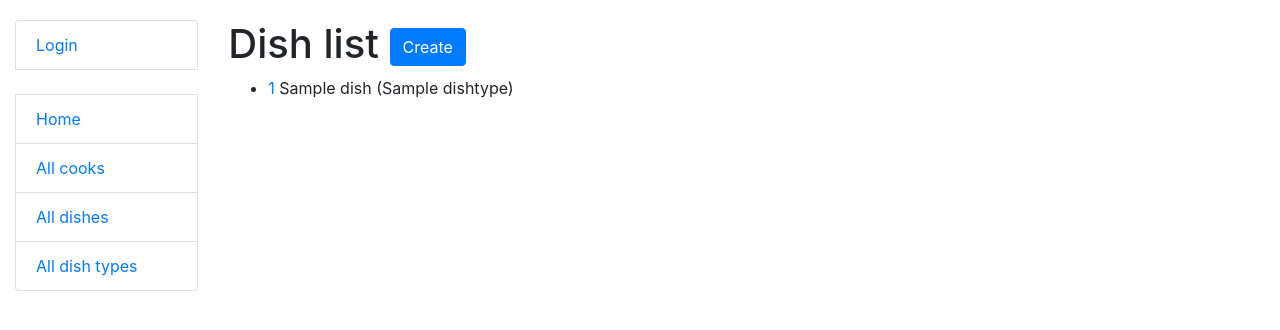
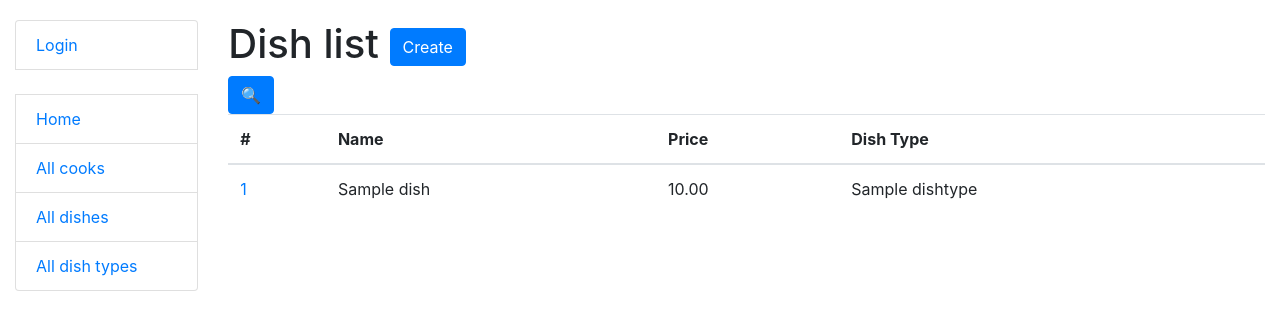
Before and after one commit to Vasyl-Poremchuk/restaurant-kitchen-service, a Django app: page /dishes/ in a window 1280 px wide. Shown: the top 330 px of the page. Run offline with Django 4.2, Linux system fonts and the light colour scheme; tables that the repository leaves empty hold one stand-in row (values such as "Sample post"); some libraries are stand-ins or nearby versions.

Commit message:
Update dish_list.html markup

```diff
--- a/templates/restaurant/dish_list.html
+++ b/templates/restaurant/dish_list.html
@@ -1,4 +1,5 @@
 {% extends "base.html" %}
+{% load crispy_forms_filters %}
 
 {% block content %}
   <h1>
@@ -7,16 +8,34 @@
       Create
     </a>
   </h1>
+  <form action="" method="get" class="form-inline">
+    {{ search_form|crispy }}
+    <input type="submit" value="🔍" class="btn btn-primary">
+  </form>
   {% if dish_list %}
-    <ul>
+    <table class="table">
+      <thead>
+      <tr>
+        <th scope="col">#</th>
+        <th scope="col">Name</th>
+        <th scope="col">Price</th>
+        <th scope="col">Dish Type</th>
+      </tr>
+      </thead>
+      <tbody>
+
       {% for dish in dish_list %}
-        <li>
-          <a href="{% url 'restaurant:dish-detail' pk=dish.id %} ">{{ dish.id }}</a>
-          {{ dish.name }} ({{ dish.dish_type.name }})
-        </li>
+        <tr>
+          <td><a href="{% url 'restaurant:dish-detail' pk=dish.id %}">{{ dish.id }}</a></td>
+          <td>{{ dish.name }}</td>
+          <td>{{ dish.price }}</td>
+          <td>{{ dish.dish_type.name }}</td>
+        </tr>
       {% endfor %}
-    </ul>
+
+      </tbody>
+    </table>
   {% else %}
-    <p>There are no dishes in kitchen</p>
+    <p>There are no dishes in kitchen!</p>
   {% endif %}
 {% endblock %}
```
